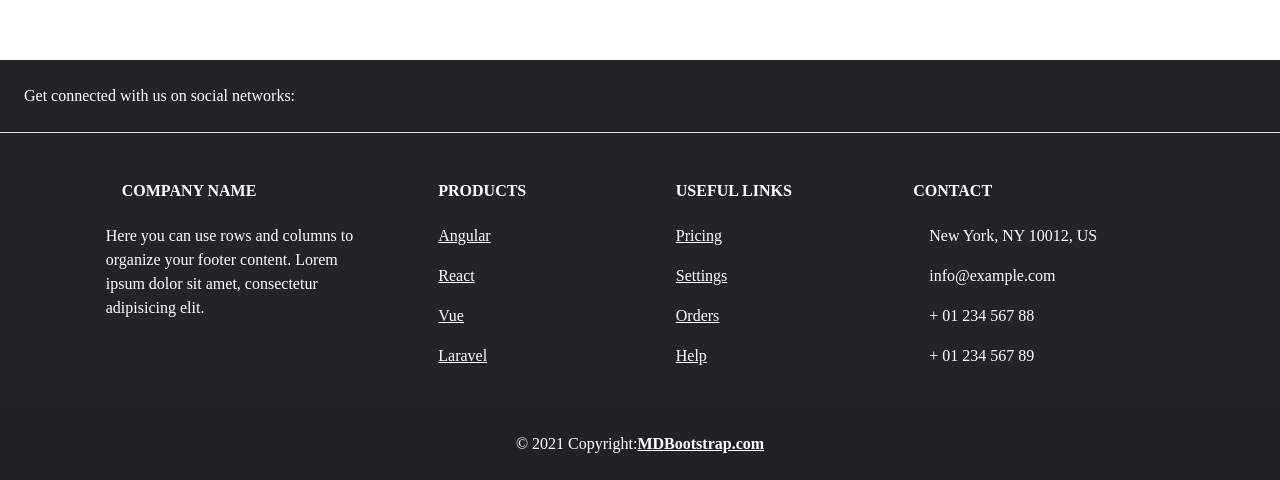
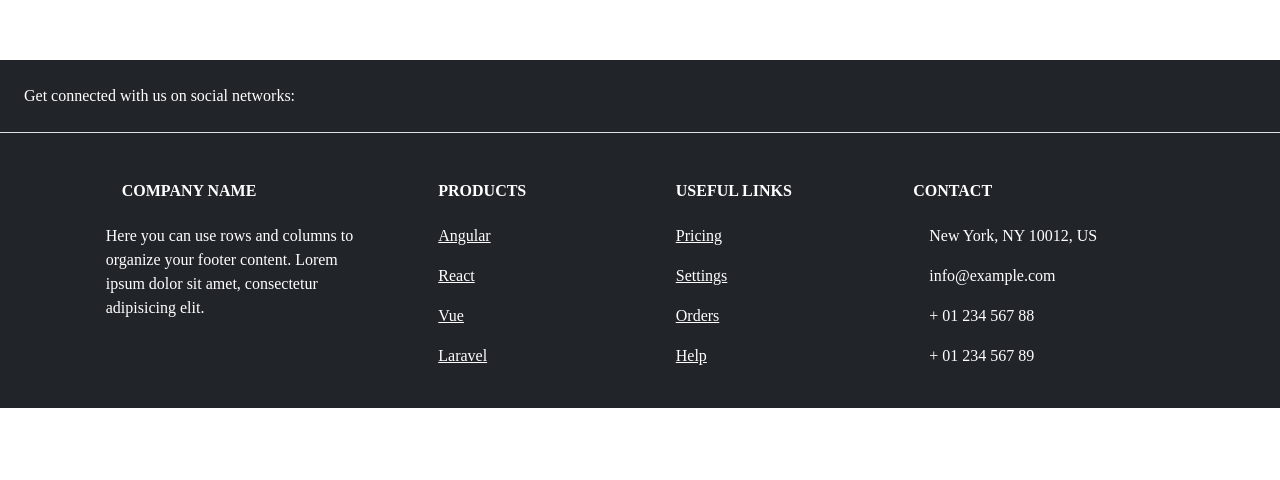
Before and after one commit to AnjanaTharanga24/springboot-react-student-management-system, a React (Create React App) app in the folder frontend/: page / in a window 1280 px wide. Shown: the part 1254-1734 px from the top of the page. After the commit the page ends 1662 px from the top, so only its background shows below. Built offline with nearby package versions, Linux system fonts and the light colour scheme.

Commit message:
new update on the footer

```diff
--- a/frontend/src/components/Footer.jsx
+++ b/frontend/src/components/Footer.jsx
@@ -132,17 +132,7 @@ export default function Footer() {
       </div>
     </section>
     {/* Section: Links  */}
-    {/* Copyright */}
-    <div
-      className="text-center p-4"
-      style={{ backgroundColor: "rgba(0, 0, 0, 0.05)" }}
-    >
-      © 2021 Copyright:
-      <a className="text-reset fw-bold" href="https://mdbootstrap.com/">
-        MDBootstrap.com
-      </a>
-    </div>
-    {/* Copyright */}
+
   </footer>
   {/* Footer */}
 </>
```
